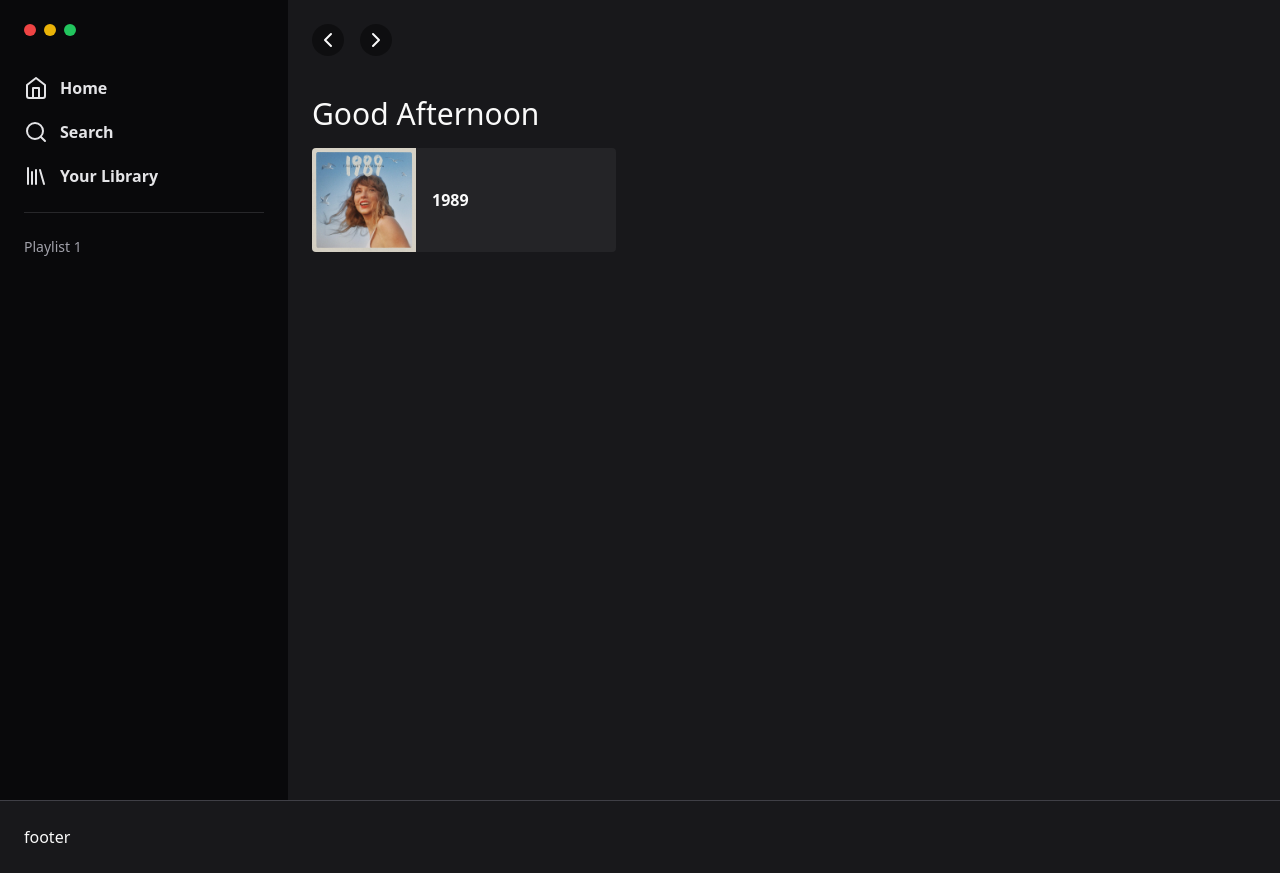
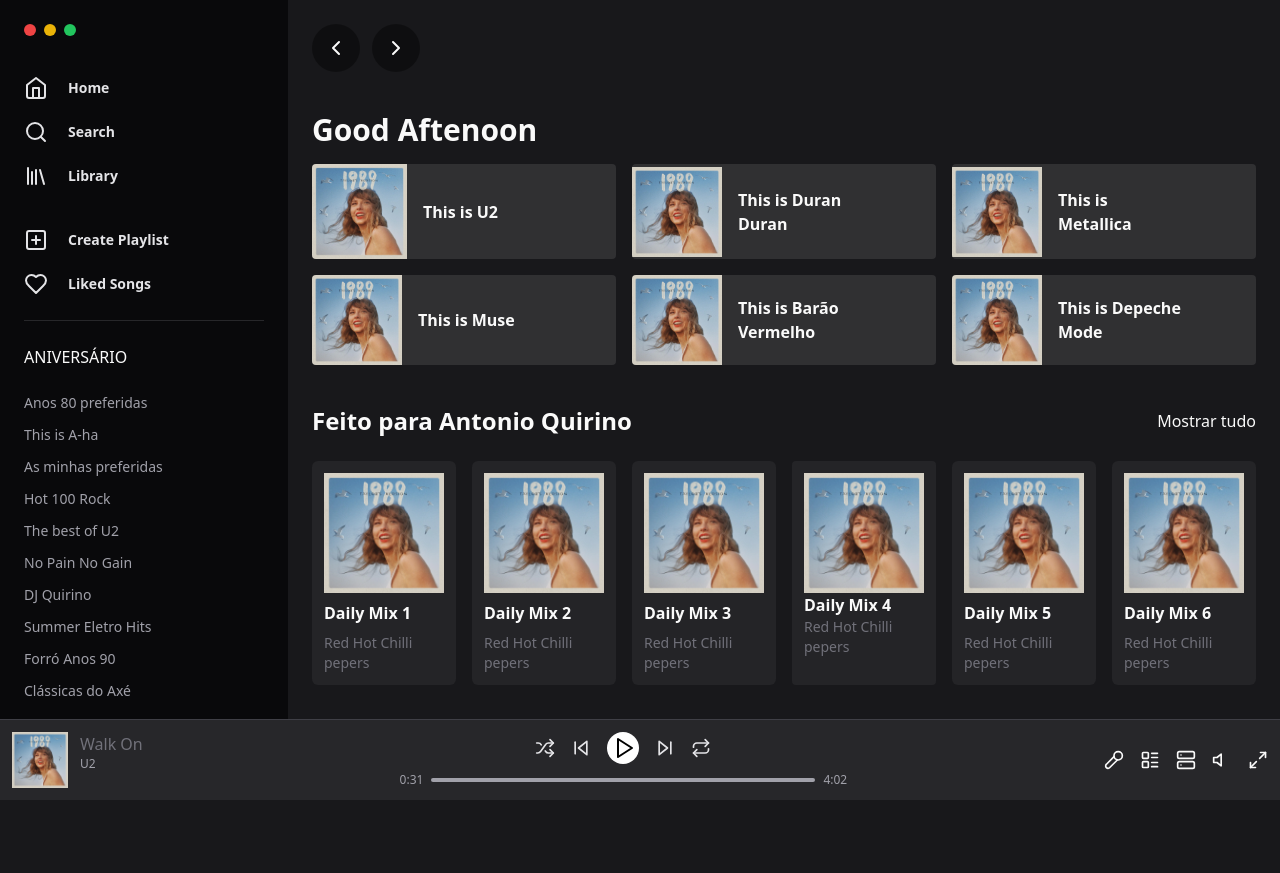
Before and after one commit to rafaelmm16/Spotify-Cover, a Next.js app in the folder tailwind-spotify/: page / in a window 1280 px wide. After the commit the page ends 800 px from the top, so only its background shows below. Built offline with nearby package versions, Linux system fonts and the light colour scheme.

Commit message:
Versão final

```diff
--- a/tailwind-spotify/src/app/page.tsx
+++ b/tailwind-spotify/src/app/page.tsx
@@ -1,68 +1,238 @@
-import { HomeIcon, Search, Library, ChevronLeft, ChevronRight, PlayIcon } from 'lucide-react'
-import { Play } from 'next/font/google'
-import Image from 'next/image'
+import { Home as HomeIcon, Search, Library, PlusSquare, Heart, ChevronLeft, ChevronRight, Play, Shuffle, SkipBack, SkipForward, Repeat, Mic2, LayoutList, Server, Volume, Maximize2 } from 'lucide-react'
+import Image from "next/image"
+
 
 export default function Home() {
   return (
-    <main>
-      <div className="h-screen flex flex-col">
-        <div className="flex flex-1">
-          <aside className="w-72 bg-zinc-950 p-6">
+    <div className='h-screen flex flex-col'>
+      <div className='flex flex-1'>
+        <aside className='w-72  bg-zinc-950 p-6'>
           <div className='flex items-center gap-2'>
-              <div className='w-3 h-3 bg-red-500 rounded-full' />
-              <div className='w-3 h-3 bg-yellow-500 rounded-full' />
-              <div className='w-3 h-3 bg-green-500 rounded-full' />
+            <div className='w-3 h-3 bg-red-500 rounded-full'></div>
+            <div className='w-3 h-3 bg-yellow-500 rounded-full'></div>
+            <div className='w-3 h-3 bg-green-500 rounded-full'></div>
           </div>
-
           <nav className='space-y-5 mt-10'>
-              <a href="" className='flex items-center gap-3 text-ms font-semibold text-zinc-200'>
+            <a href="" className='flex items-center gap-5 text-sm font-semibold text-zinc-200'>
               <HomeIcon />
               Home
             </a>
-              <a href="" className='flex items-center gap-3 text-ms font-semibold text-zinc-200'>
+            <a href="" className='flex items-center gap-5 text-sm font-semibold text-zinc-200'>
               <Search />
               Search
             </a>
-              <a href="" className='flex items-center gap-3 text-ms font-semibold text-zinc-200'>
+            <a href="" className='flex items-center gap-5 text-sm font-semibold text-zinc-200'>
               <Library />
-                Your Library
+              Library
             </a>
-
-
-            </nav>
-            <nav className='mt-6 pt-6 border-t border-zinc-800 flex flex-col gap-3'>
-              <a href="" className='text-sm text-zinc-400 hover:text-zinc-100'>Playlist 1</a>
-
           </nav>
 
+          <nav className='space-y-5 mt-10'>
+            <a href="" className='flex items-center gap-5 text-sm font-semibold text-zinc-200'>
+              <PlusSquare /> Create Playlist
+            </a>
+            <a href="" className='flex items-center gap-5 text-sm font-semibold text-zinc-200'>
+              <Heart /> Liked Songs</a>
+          </nav>
+          <h5 className='flex flex-col mt-6 border-t border-zinc-800 pt-6'>ANIVERSÁRIO</h5>
+          <nav className='mt-6 flex flex-col gap-3'>
+            <a href="" className='text-sm text-zinc-400 hover:text-zink-100'>Anos 80 preferidas</a>
+            <a href="" className='text-sm text-zinc-400 hover:text-zink-100'>This is A-ha</a>
+            <a href="" className='text-sm text-zinc-400 hover:text-zink-100'>As minhas preferidas</a>
+            <a href="" className='text-sm text-zinc-400 hover:text-zink-100'>Hot 100 Rock</a>
+            <a href="" className='text-sm text-zinc-400 hover:text-zink-100'>The best of U2</a>
+            <a href="" className='text-sm text-zinc-400 hover:text-zink-100'>No Pain No Gain</a>
+            <a href="" className='text-sm text-zinc-400 hover:text-zink-100'>DJ Quirino</a>
+            <a href="" className='text-sm text-zinc-400 hover:text-zink-100'>Summer Eletro Hits</a>
+            <a href="" className='text-sm text-zinc-400 hover:text-zink-100'>Forró Anos 90</a>
+            <a href="" className='text-sm text-zinc-400 hover:text-zink-100'>Clássicas do Axé</a>
+          </nav>
         </aside>
-          <main className="flex-1 p-6">
-            <div className='flex items-center gap-4'>
-              <button className='rounded-full bg-black/40 p-1'>
+        <main className='flex-1 p-6'>
+          <div className='flex items-center gap-3'>
+            <button className='rounded-full bg-black/40 p-3'>
               <ChevronLeft />
             </button>
-              <button className='rounded-full bg-black/40 p-1'>
+            <button className='rounded-full bg-black/40 p-3'>
               <ChevronRight />
             </button>
           </div>
-
-            <h1 className='text-semibold text-3xl mt-10'>Good Afternoon</h1>
+          <h1 className='font-semibold text-3xl mt-10'>
+            Good Aftenoon
+          </h1>
 
           <div className='grid grid-cols-3 gap-4 mt-4'>
-              <a href='#' className='bg-white/5 group rounded flex items-center gap-4 overflow-hidden hover:bg-white/10 transition-colors'>
-                <Image src="/Capa.webp" width={104} height={104} alt='Capa do ÁLbum'/>
-                <strong>1989</strong>
-                <button className='w-12 h-12 flex items-center justify-center pl-1 rounded-full bg-green-600 text-black ml-auto mr-8 invisible group-hover:visible'>
-                  <PlayIcon />
+            <a className='bg-white/10 group flex gap-4 items-center rounded overflow-hidden hover:bg-white/20 transition-colors'>
+              <Image src="/album.jpg" alt="Imagem do Album" width={95} height={95} />
+              <strong> This is U2</strong>
+              <button className={`
+                          w-12 h-12
+                          flex  items-center
+                          justify-center pl-1
+                          rounded-full bg-green-400
+                          text-black ml-auto mr-3 invisible
+                          group-hover:visible
+
+                    `}>
+                <Play />
               </button>
+            </a>
+            <a className='bg-white/10 group flex gap-4 items-center rounded overflow-hidden hover:bg-white/20 transition-colors'>
+              <Image src="/album.jpg" alt="Imagem do Album" width={90} height={90} />
+              <strong> This is Duran Duran</strong>
+              <button className={`
+                          w-12 h-12
+                          flex  items-center
+                          justify-center pl-1
+                          rounded-full bg-green-400
+                          text-black ml-auto mr-3 invisible
+                          group-hover:visible
+
+                    `}>
+                <Play />
+              </button>
+            </a>
+            <a className='bg-white/10 group flex gap-4 items-center rounded overflow-hidden hover:bg-white/20 transition-colors'>
+              <Image src="/album.jpg" alt="Imagem do Album" width={90} height={90} />
+              <strong> This is Metallica</strong>
+              <button className={`
+                          w-12 h-12
+                          flex  items-center
+                          justify-center pl-1
+                          rounded-full bg-green-400
+                          text-black ml-auto mr-3 invisible
+                          group-hover:visible
+
+                    `}>
+                <Play />
+              </button>
+            </a>
+            <a className='bg-white/10 group flex gap-4 items-center rounded overflow-hidden hover:bg-white/20 transition-colors'>
+              <Image src="/album.jpg" alt="Imagem do Album" width={90} height={90} />
+              <strong> This is Muse</strong>
+              <button className={`
+                          w-12 h-12
+                          flex  items-center
+                          justify-center pl-1
+                          rounded-full bg-green-400
+                          text-black ml-auto mr-3 invisible
+                          group-hover:visible
+
+                    `}>
+                <Play />
+              </button>
+            </a>
+            <a className='bg-white/10 group flex gap-4 items-center rounded overflow-hidden hover:bg-white/20 transition-colors'>
+              <Image src="/album.jpg" alt="Imagem do Album" width={90} height={90} />
+              <strong> This is Barão Vermelho </strong>
+              <button className={`
+                          w-12 h-12
+                          flex  items-center
+                          justify-center pl-1
+                          rounded-full bg-green-400
+                          text-black ml-auto mr-3   invisible
+                          group-hover:visible
+
+                    `}>
+                <Play />
+              </button>
+            </a>
+            <a className='bg-white/10 group flex gap-4 items-center rounded overflow-hidden hover:bg-white/20 transition-colors'>
+              <Image src="/album.jpg" alt="Imagem do Album" width={90} height={90} />
+              <strong> This is Depeche Mode</strong>
+              <button className={`
+                          w-12 h-12
+                          flex  items-center
+                          justify-center pl-1
+                          rounded-full bg-green-400
+                          text-black ml-auto mr-3 invisible
+                          group-hover:visible
+
+                    `}>
+                <Play />
+              </button>
+            </a>
+          </div>
+          <div className='flex justify-between w-full items-center mt-10 mb-6' >
+            <h2 className='font-semibold text-2xl' >Feito para Antonio Quirino</h2>
+            <a href="">Mostrar tudo</a>
+          </div>
+          <div className='grid grid-cols-6 gap-4 mt-4'>
+            <a className='bg-white/5 flex flex-col gap-2 p-3 rounded-md hover:bg-white/10'>
+              <Image src="/album.jpg" alt="Imagem do Album" width={156} height={156} />
+              <strong className='font-semibold'>Daily Mix 1</strong>
+              <span className='text-sm text-zinc-500'>Red Hot Chilli pepers</span>
+            </a>
+            <a className='bg-white/5 flex flex-col gap-2 p-3 rounded-md hover:bg-white/10'>
+              <Image src="/album.jpg" alt="Imagem do Album" width={156} height={156} />
+              <strong>Daily Mix 2</strong>
+              <span className='text-sm text-zinc-500'>Red Hot Chilli pepers</span>
+            </a>
+            <a className='bg-white/5 flex flex-col gap-2 p-3 rounded-md hover:bg-white/10'>
+              <Image src="/album.jpg" alt="Imagem do Album" width={156} height={156} />
+              <strong>Daily Mix 3</strong>
+              <span className='text-sm text-zinc-500'>Red Hot Chilli pepers</span>
+            </a>
+            <a className='bg-white/5 flex flex-col p-3 rounded hover:bg-white/10'>
+              <Image src="/album.jpg" alt="Imagem do Album" width={156} height={156} />
+              <strong>Daily Mix 4</strong>
+              <span className='text-sm text-zinc-500'>Red Hot Chilli pepers</span>
+            </a>
+            <a className='bg-white/5 flex flex-col gap-2 p-3 rounded-md hover:bg-white/10'>
+              <Image src="/album.jpg" alt="Imagem do Album" width={156} height={156} />
+              <strong>Daily Mix 5</strong>
+              <span className='text-sm text-zinc-500'>Red Hot Chilli pepers</span>
+            </a>
+            <a className='bg-white/5 flex flex-col gap-2 p-3 rounded-md hover:bg-white/10'>
+              <Image src="/album.jpg" alt="Imagem do Album" width={156} height={156} />
+              <strong>Daily Mix 6</strong>
+              <span className='text-sm text-zinc-500'>Red Hot Chilli pepers</span>
             </a>
           </div>
         </main>
       </div>
+      <footer className='bg-zinc-800 border-t border-zinc-700 p-3 flex items-center justify-between fixed bottom-0 w-full'>
+        <div className='flex itemns-center gap-3'>
+          <Image src="/album.jpg" alt="Imagem do Album" width={56} height={56} />
+          <div className='flex flex-col '>
+            <strong className='font-normal text-zinc-500'>Walk On</strong>
+            <span className='text-xs text-zinc-400'>U2</span>
           </div>
-      <footer className="gg-zinc-800 border-t border-zinc-700 p-6">
-        footer
+        </div>
+        <div className='flex flex-col items-center gap-2'>
+          <div className='flex items-center gap-4'>
+            <Shuffle className='text-zinc-200' size={20} />
+            <SkipBack className='text-zinc-200' size={20} />
+            <button className={`
+                          w-8 h-8
+                          flex  items-center
+                          justify-center pl-1
+                          rounded-full bg-white
+                          text-black
+                    `}>
+              <Play />
+            </button>
+            <SkipForward className='text-zinc-200' size={20} />
+            <Repeat className='text-zinc-200' size={20} />
+          </div>
+          <div className='flex items-center gap-2'>
+            <span className='text-xs text-zinc-400'>0:31</span>
+            <div className='h-1 rounded-full w-96 bg-zinc-400'>
+              <div className='bg-zinc-200 w-40'></div>
+            </div>
+            <span className='text-xs text-zinc-400'>4:02</span>
+          </div>
+        </div>
+        <div className='flex items-center gap-4'>
+          <Mic2 size={20} />
+          <LayoutList size={20} />
+          <Server size={20} />
+          <div className='flex items-center gap-2'>
+            <Volume size={20} />
+          </div>
+          <Maximize2 size={20} />
+        </div>
       </footer>
-    </main>
+    </div>
   )
 }
```
Also changed, not shown: tailwind-spotify/public/album.jpg (renamed from tailwind-spotify/public/Capa.webp). Lines whose indentation alone changed are shown as unchanged.
